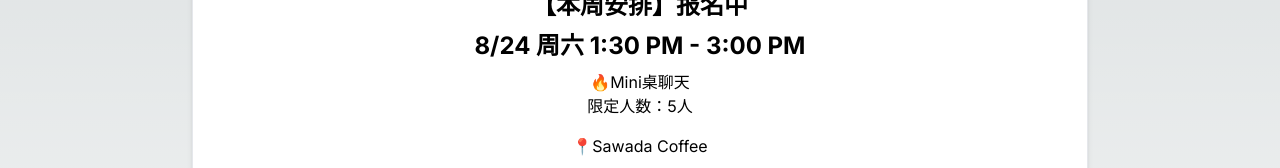
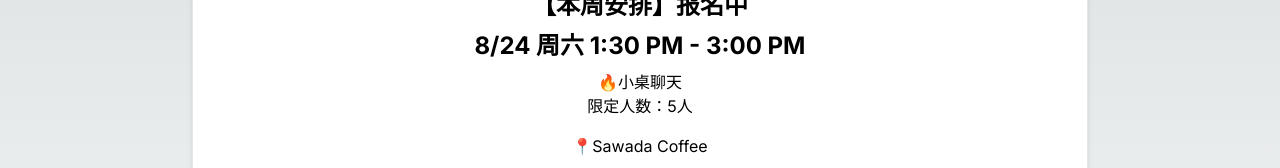
Before and after one commit to Brack-Wang/nextjs, a Next.js app: page / in a window 1280 px wide. Shown: the part 305-473 px from the top of the page. Built offline with nearby package versions, Linux system fonts and the light colour scheme.

Commit message:
Update page.tsx

```diff
--- a/app/page.tsx
+++ b/app/page.tsx
@@ -23,7 +23,7 @@ export default function Home() {
 {/* Event Details Replacement Start */}
 <h2 className="text-2xl font-bold mb-2">【本周安排】报名中</h2>
 <h2 className="text-2xl font-bold mb-2">8/24 周六 1:30 PM - 3:00 PM</h2>
-<p className="mb-4">🔥Mini桌聊天<br />限定人数：5人</p>
+<p className="mb-4">🔥小桌聊天<br />限定人数：5人</p>
 <p className="mb-4">📍Sawada Coffee</p>
 <a href="https://www.eventbrite.co.nz/e/coffee-chat-tickets-998669656827?utm-campaign=social&utm-content=attendeeshare&utm-medium=discovery&utm-term=listing&utm-source=cp&aff=ebdsshcopyurl" target="_blank" className="inline-block bg-blue-500 text-white p-2 rounded hover:bg-blue-700 transition duration-300 ease-in-out">Eventribe报名🔗</a>
 <p className="mt-4">活动简介：本次话题多样化欢迎各位一起来聊天&认识朋友</p>
```
